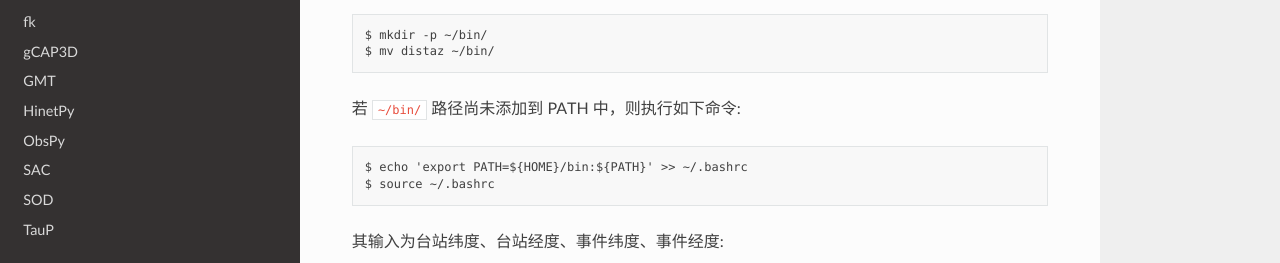
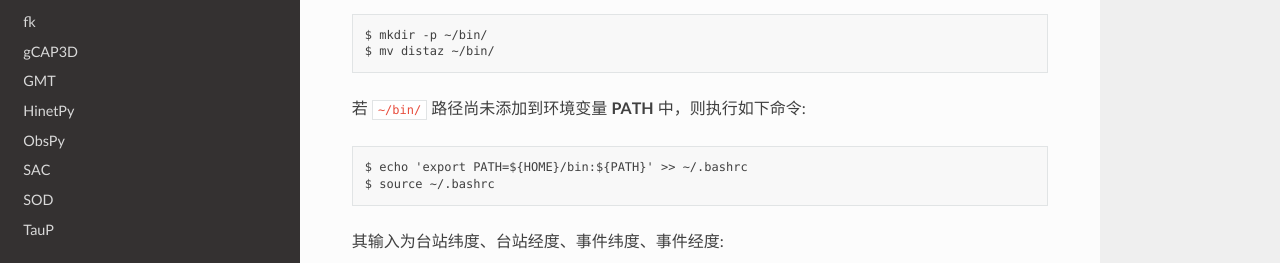
Before and after one commit to seismo-learn/software, a Sphinx documentation site: the page built from source/utilities/distaz.rst, in a window 1280 px wide and 900 px high, scrolled down 537 px. Shown: the part 159-422 px from the top of the window. Built offline with Sphinx 7.4.7 and the Read the Docs theme 2.0.0, drawn with Linux system fonts in a browser that asks for light colours.

Commit message:
distaz: Tiny fixes (#122)

```diff
--- a/source/utilities/distaz.rst
+++ b/source/utilities/distaz.rst
@@ -29,7 +29,7 @@ distaz
     $ mkdir -p ~/bin/
     $ mv distaz ~/bin/
 
-若 :file:`~/bin/` 路径尚未添加到 PATH 中，则执行如下命令::
+若 :file:`~/bin/` 路径尚未添加到环境变量 **PATH** 中，则执行如下命令::
 
      $ echo 'export PATH=${HOME}/bin:${PATH}' >> ~/.bashrc
      $ source ~/.bashrc
```
